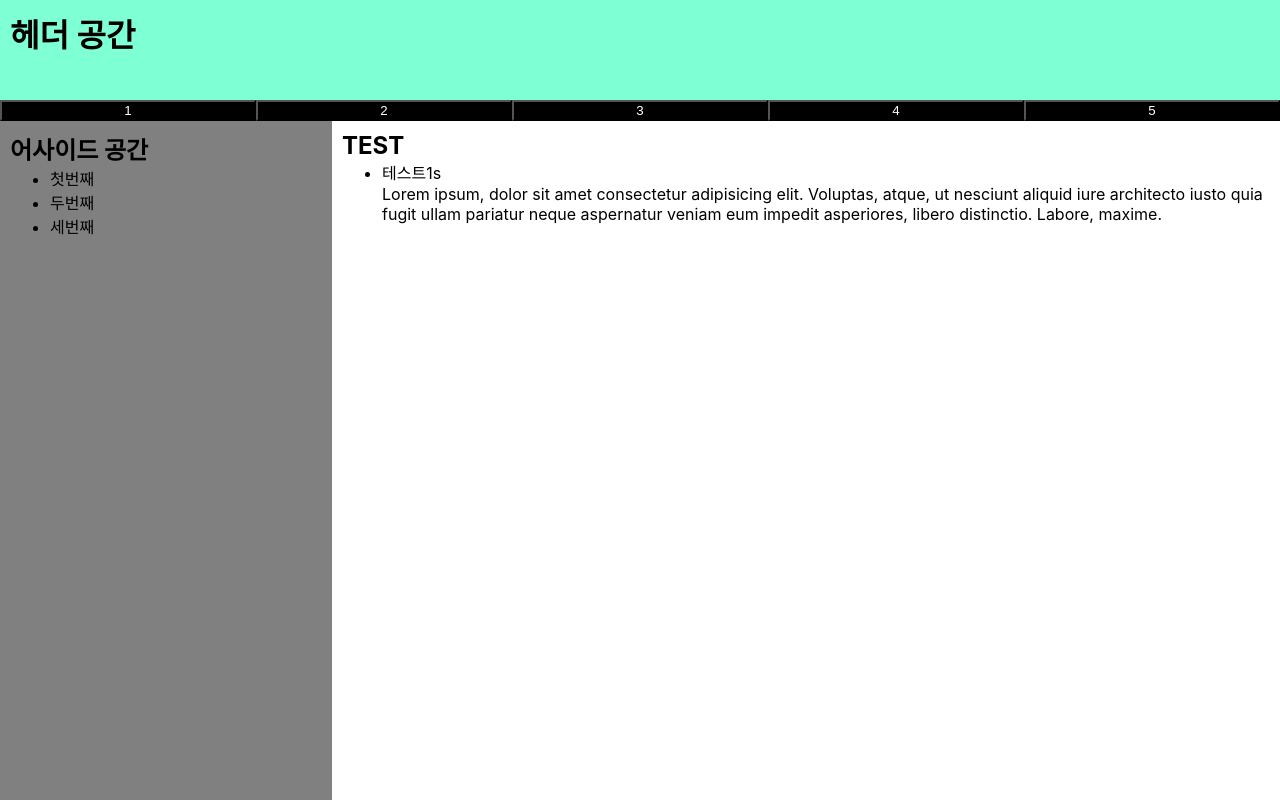
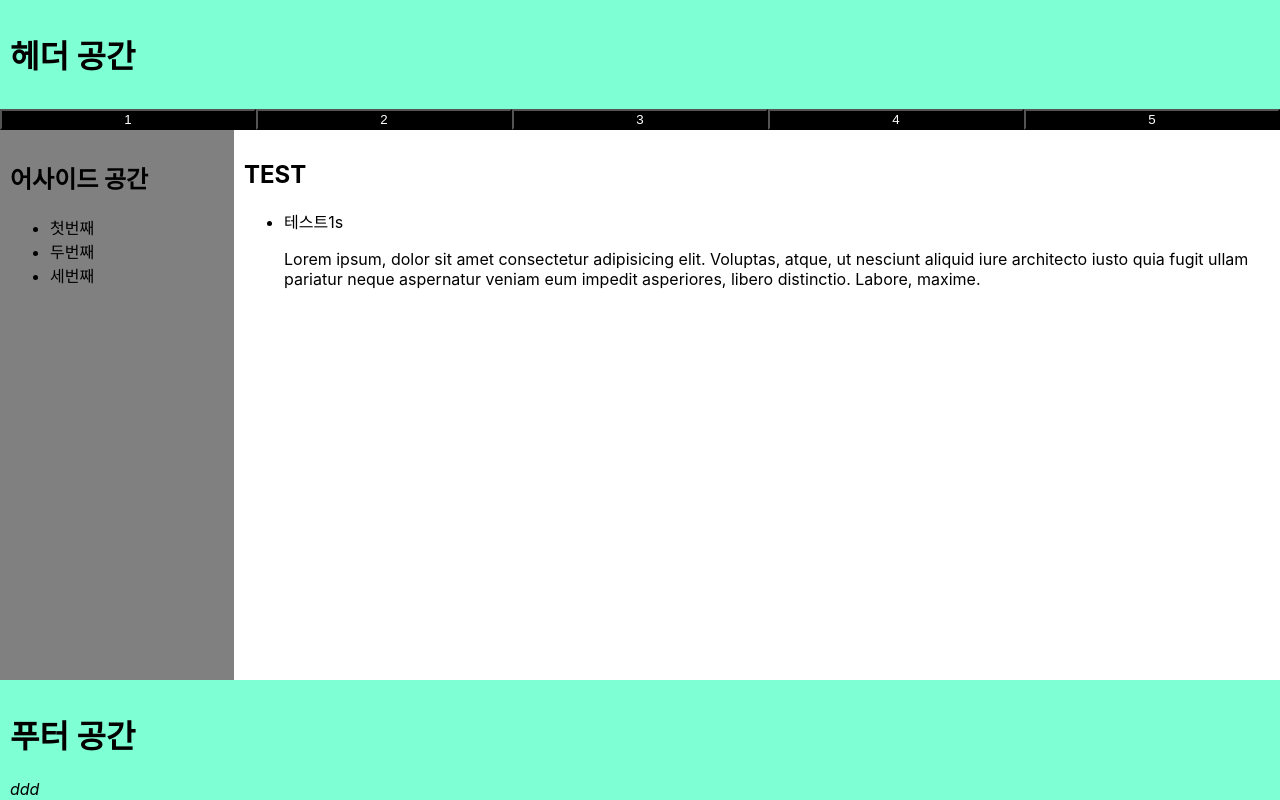
Before and after one commit to gouster1/tutorial, a React (Create React App) app: page / in a window 1280 px wide. Shown: the top 800 px of the page. Built offline with nearby package versions, Linux system fonts and the light colour scheme.

Commit message:
design: main 높이 문제 해결
container, under_header class 둘 다 flex 설정함

```diff
--- a/src/App.css
+++ b/src/App.css
@@ -1,22 +1,13 @@
-* {
-	box-sizing: border-box;
-	margin: 0%;
-}
 .container {
+	display: flex;
+	flex-flow: column;
 	height: 100vh;
 	background-color: antiquewhite;
 }
 
-/*
-under_header height가
-부모 height와 같아
-header footer를 합치면
-페이지 사이즈가
-html height보다 큼
-calc()로? viewport로?
-*/
 .under_header {
 	display: flex;
+	flex-flow: row;
 	height: 100vh;
 }
 .side_space {
--- a/src/components/organisms/main/main.css
+++ b/src/components/organisms/main/main.css
@@ -1,5 +1,5 @@
 .main {
-	flex: 4;
+	flex: 9;
 	padding: 10px;
 	background-color: white;
 }
--- a/src/index.css
+++ b/src/index.css
@@ -5,6 +5,7 @@ body,
 }
 body {
 	margin: 0;
+	box-sizing: border-box;
 	font-family: -apple-system, BlinkMacSystemFont, "Segoe UI", "Roboto", "Oxygen",
 		"Ubuntu", "Cantarell", "Fira Sans", "Droid Sans", "Helvetica Neue",
 		sans-serif;
```
